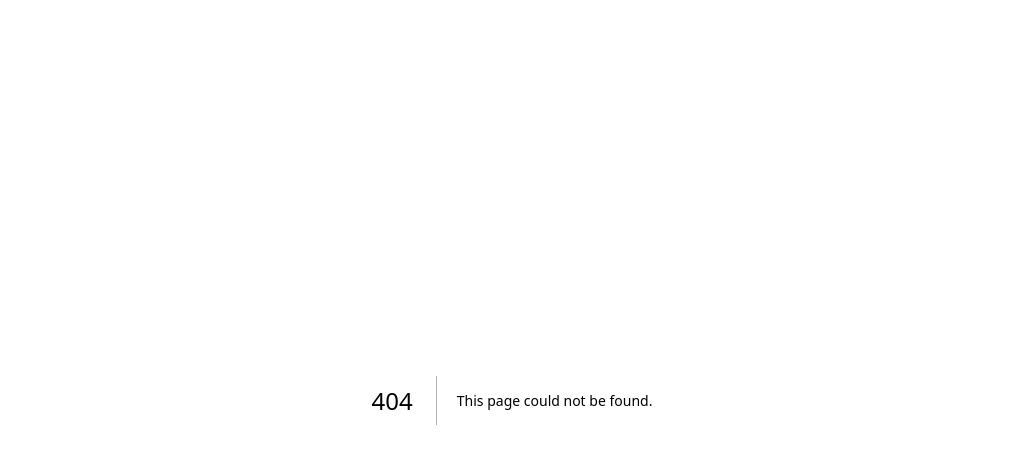
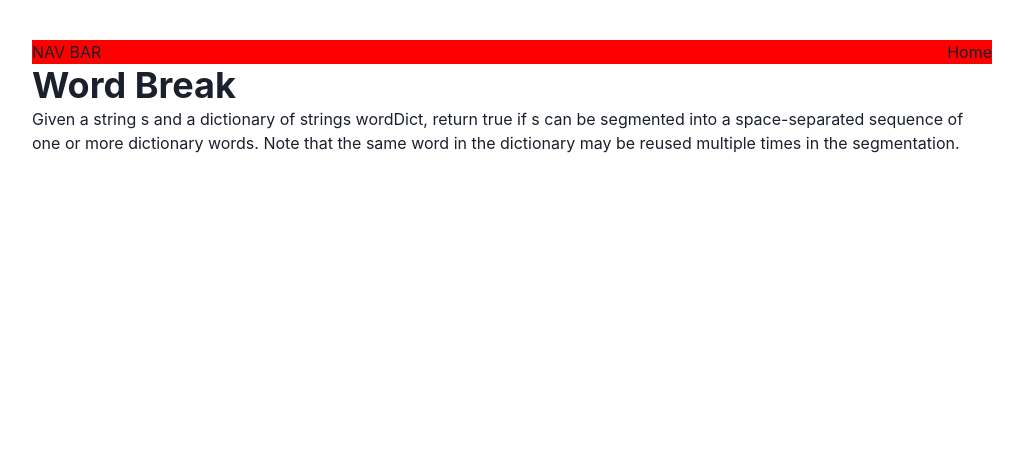
Before and after one commit to William-Schutte/leet-code-workbook, a Next.js app: page /problems/wordBreak in a window 1280 px wide. Before the commit this address had no page. Shown: the top 464 px of the page, without its empty margins (128-1151 px from the left). Built offline with nearby package versions, Linux system fonts and the light colour scheme.

Commit message:
problem: Word Break

```diff
--- /dev/null
+++ b/pages/problems/wordBreak/index.tsx
@@ -0,0 +1,16 @@
+import { Heading, Text } from "@chakra-ui/react";
+import Layout from "../../layout";
+
+export default function WordBreak() {
+  return (
+    <Layout>
+      <Heading>Word Break</Heading>
+      <Text>
+        Given a string s and a dictionary of strings wordDict, return true if s
+        can be segmented into a space-separated sequence of one or more
+        dictionary words. Note that the same word in the dictionary may be
+        reused multiple times in the segmentation.
+      </Text>
+    </Layout>
+  );
+}
```
Also changed, not shown: pages/problems/wordBreak/work.js (added, +34 -0 lines).
